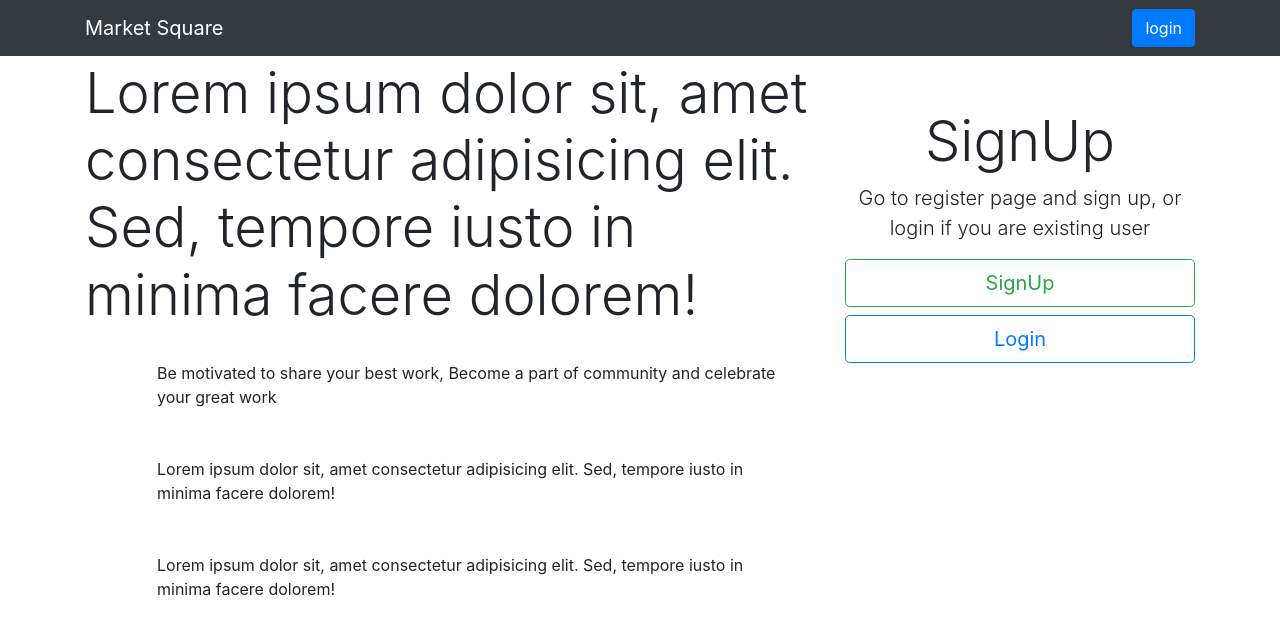
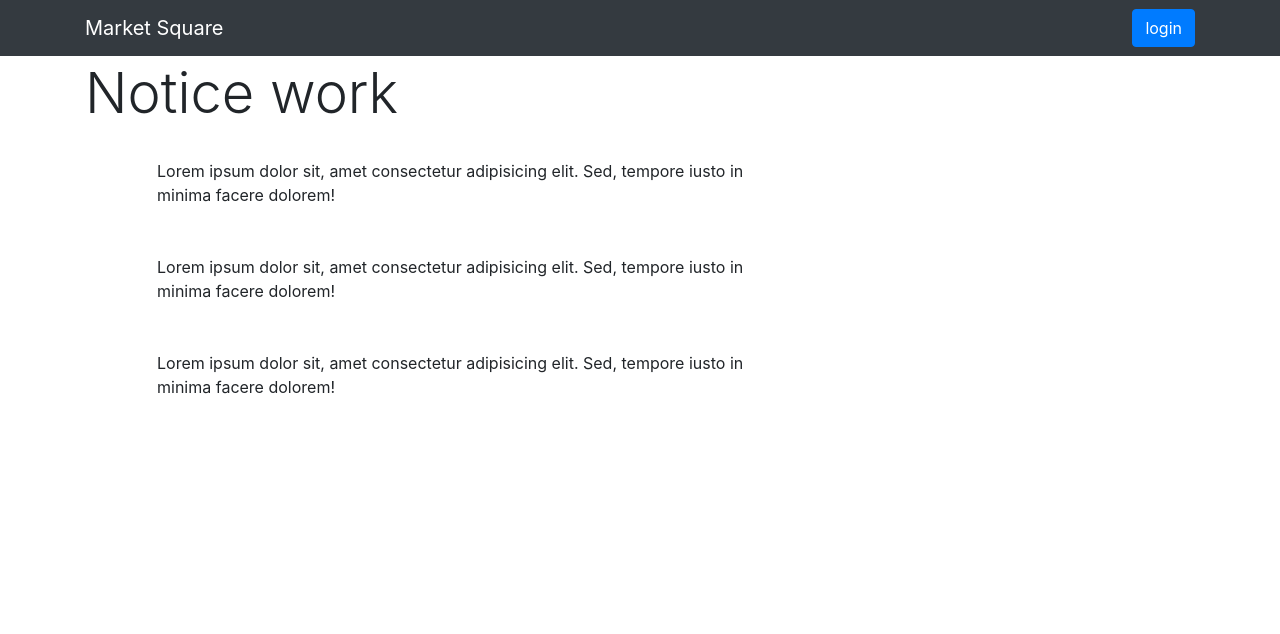
Before and after one commit to anowakowski/MarketSquare_SPA, an Angular app: page /notices in a window 1280 px wide. Before the commit this address led to /. Shown: the top 634 px of the page. Built offline with nearby package versions, Linux system fonts and the light colour scheme.

Commit message:
added ruting to nocies

```diff
--- a/src/app/app-routing.module.ts
+++ b/src/app/app-routing.module.ts
@@ -1,8 +1,12 @@
 import { NgModule } from '@angular/core';
 import { Routes, RouterModule } from '@angular/router';
 
-
-const routes: Routes = [];
+const routes: Routes = [
+  {
+    path: 'notices',
+    loadChildren: '../app/notices/notices.module#NoticesModule'
+  }
+];
 
 @NgModule({
   imports: [RouterModule.forRoot(routes)],
--- a/src/app/app.component.html
+++ b/src/app/app.component.html
@@ -12,43 +12,5 @@
   </div>
 </nav>
 <div style="margin-top: 60px;">
-  <div class="container">
-    <div class="row">
-      <div class="col-lg-8 d-none d-lg-block">
-        <h1 class="display-4">Lorem ipsum dolor sit, amet consectetur adipisicing elit. Sed, tempore iusto in minima facere dolorem!</h1>
-        <div class="d-flex">
-          <div class="p-4 align-self-start">
-            <i class="fas fa fa-check fa-2x"></i>
-          </div>
-          <div class="p-4 align-self-end">
-           Be motivated to share your best work, Become a part of community and celebrate your great work
-          </div>
-        </div>
-
-        <div class="d-flex">
-          <div class="p-4 align-self-start">
-            <i class="fas fa fa-check fa-2x"></i>
-          </div>
-          <div class="p-4 align-self-end">
-            Lorem ipsum dolor sit, amet consectetur adipisicing elit. Sed, tempore iusto in minima facere dolorem!
-          </div>
-        </div>
-
-        <div class="d-flex">
-          <div class="p-4 align-self-start">
-            <i class="fas fa fa-check fa-2x"></i>
-          </div>
-          <div class="p-4 align-self-end">
-            Lorem ipsum dolor sit, amet consectetur adipisicing elit. Sed, tempore iusto in minima facere dolorem!
-          </div>
-        </div>
-      </div>
-      <div class="col text-center py-5">
-        <h1 class="display-4">SignUp</h1>
-        <p class="lead">Go to register page and sign up, or login if you are existing user</p>
-        <button type="button" class="btn btn-outline-success btn-lg btn-block" [routerLink]="['/auth/register']" >SignUp</button>
-        <button type="button" class="btn btn-outline-primary btn-lg btn-block" [routerLink]="['/auth/login']">Login</button>
-      </div>
-    </div>
-  </div>
+  <router-outlet></router-outlet>
 </div>
--- a/src/app/notices/notices.component.html
+++ b/src/app/notices/notices.component.html
@@ -1,3 +1,31 @@
-<p>
-  notices works!
-</p>
+<div class="container">
+  <div class="row">
+    <div class="col-lg-8 d-none d-lg-block">
+      <h1 class="display-4">Notice work</h1>
+      <div class="d-flex">
+        <div class="p-4 align-self-start">
+          <i class="fas fa fa-check fa-2x"></i>
+        </div>
+        <div class="p-4 align-self-end">
+          Lorem ipsum dolor sit, amet consectetur adipisicing elit. Sed, tempore iusto in minima facere dolorem!
+        </div>
+      </div>
+      <div class="d-flex">
+        <div class="p-4 align-self-start">
+          <i class="fas fa fa-check fa-2x"></i>
+        </div>
+        <div class="p-4 align-self-end">
+          Lorem ipsum dolor sit, amet consectetur adipisicing elit. Sed, tempore iusto in minima facere dolorem!
+        </div>
+      </div>
+      <div class="d-flex">
+        <div class="p-4 align-self-start">
+          <i class="fas fa fa-check fa-2x"></i>
+        </div>
+        <div class="p-4 align-self-end">
+          Lorem ipsum dolor sit, amet consectetur adipisicing elit. Sed, tempore iusto in minima facere dolorem!
+        </div>
+      </div>
+    </div>
+  </div>
+</div>
```
Also changed, not shown: src/app/notices/notices.module.ts (+8 -1 lines).
